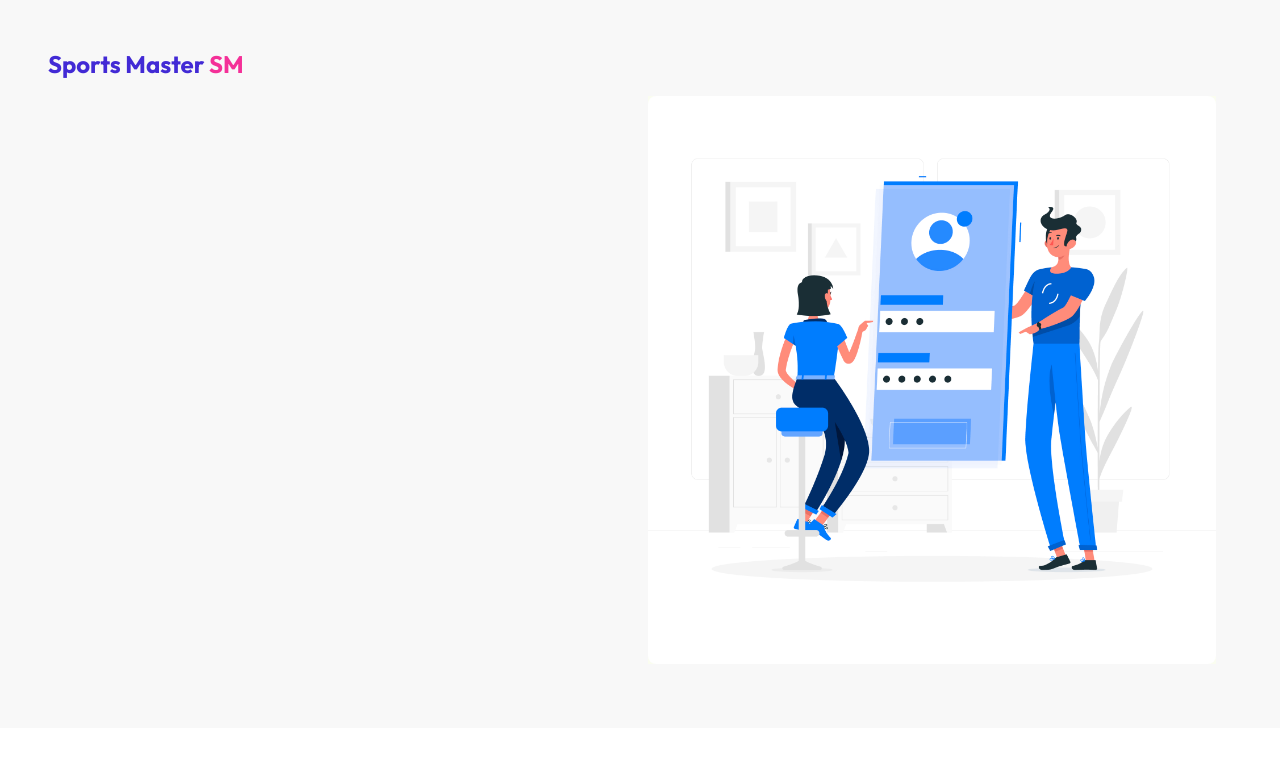
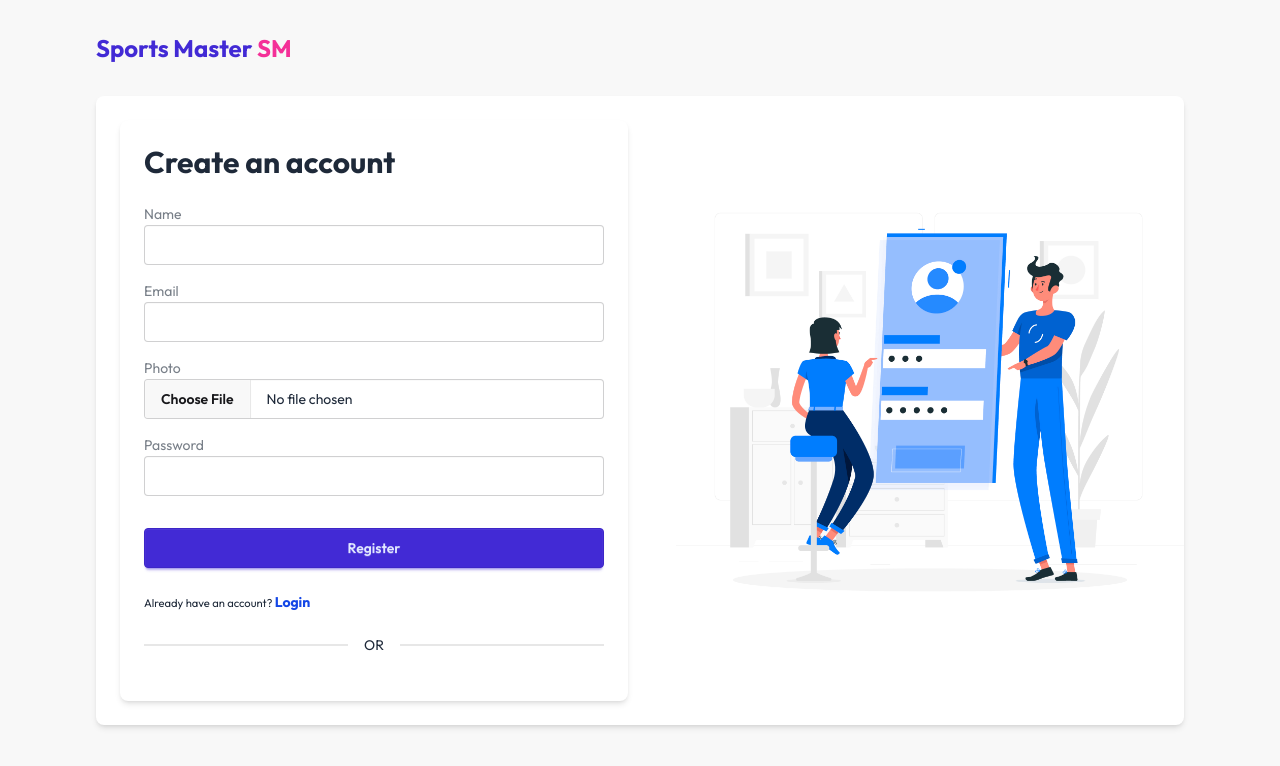
Before and after one commit to Beyond-Sifat/Assignment-12-client, a React (Vite) app: page /register in a window 1280 px wide. Shown: the top 766 px of the page. Built offline with nearby package versions, Linux system fonts and the light colour scheme; no server answers.

Commit message:
register completed

```diff
--- a/package.json
+++ b/package.json
@@ -12,11 +12,13 @@
   "dependencies": {
     "@tailwindcss/vite": "^4.1.11",
     "aos": "^2.3.4",
+    "axios": "^1.10.0",
     "firebase": "^11.10.0",
     "leaflet": "^1.9.4",
     "react": "^19.1.0",
     "react-dom": "^19.1.0",
     "react-hook-form": "^7.60.0",
+    "react-hot-toast": "^2.5.2",
     "react-icons": "^5.5.0",
     "react-leaflet": "^5.0.0",
     "react-router": "^7.6.3",
--- /dev/null
+++ b/src/Context/AuthContext.jsx
@@ -0,0 +1,3 @@
+import { createContext } from "react";
+
+export const AuthContext = createContext();
--- /dev/null
+++ b/src/Context/AuthProvider.jsx
@@ -0,0 +1,53 @@
+import React, { useEffect, useState } from 'react';
+import { AuthContext } from './AuthContext'
+import { createUserWithEmailAndPassword, onAuthStateChanged, signInWithEmailAndPassword, signOut } from 'firebase/auth';
+import { auth } from '../firebase/firebase.init'
+
+const AuthProvider = ({ children }) => {
+    const [user, setUser] = useState(null);
+    const [loading, setLoading] = useState(true);
+
+    const createUser = (email, password) => {
+        setLoading(true)
+        return createUserWithEmailAndPassword(auth, email, password)
+    }
+
+    const loginUser = (email, password) => {
+        setLoading(true)
+        return signInWithEmailAndPassword(auth, email, password)
+    }
+
+     const logOutUser = () => {
+        setLoading(true);
+        return signOut(auth);
+    }
+
+
+
+    useEffect(()=>{
+        const unSubscribe = onAuthStateChanged(auth, (currentUser)=>{
+            setUser(currentUser);
+            setLoading(false);
+        });
+       return () => unSubscribe();
+    },[])
+
+
+
+
+
+    const userInfo = {
+        user,
+        loading,
+        createUser,
+        loginUser,
+        logOutUser
+    }
+    return (
+        <AuthContext value={userInfo}>
+            {children}
+        </AuthContext>
+    );
+};
+
+export default AuthProvider;
--- /dev/null
+++ b/src/Hooks/useAuth.jsx
@@ -0,0 +1,9 @@
+import React, { useContext } from 'react';
+import { AuthContext } from '../Context/AuthContext';
+
+const useAuth = () => {
+    const userInfo = useContext(AuthContext);
+    return userInfo
+};
+
+export default useAuth;
--- a/src/Layouts/AuthLayouts.jsx
+++ b/src/Layouts/AuthLayouts.jsx
@@ -5,17 +5,19 @@ import Logo from '../Components/Logo/Logo';
 
 const AuthLayouts = () => {
     return (
-        <div className="p-12 bg-base-200">
+        <div className="min-h-screen bg-base-200">
+            <div className="max-w-6xl mx-auto p-8">
                 <Logo></Logo>
-            <div className="hero-content flex-col lg:flex-row-reverse">
-                <div className='flex-1 bg-[#FAFDF0]'>
+                <div className="flex flex-col lg:flex-row-reverse items-center gap-6 mt-8 bg-white shadow-md rounded-lg overflow-hidden">
+                    <div className='flex-1'>
                         <img
                             src={Auth}
-                        className="max-w-full rounded-lg"
+                            className="w-full h-full object-cover"
                         />
                     </div>
-                <div className='flex-1'>
+                    <div className='flex-1 p-6'>
                         <Outlet></Outlet>
+                    </div>
                 </div>
             </div>
         </div>
--- a/src/Pages/Authentication/Login.jsx
+++ b/src/Pages/Authentication/Login.jsx
@@ -1,9 +1,55 @@
 import React from 'react';
+import { useForm } from 'react-hook-form';
+import { Toaster } from 'react-hot-toast';
+import { Link } from 'react-router';
+import SocialLogin from './SocialLogin';
 
 const Login = () => {
+
+    const {
+        register,
+        handleSubmit,
+        formState: { errors }
+    } = useForm();
+
+
+    const onSubmit = data => {
+        console.log(data)
+    }
     return (
-        <div>
-            Login
+        <div >
+            <Toaster />
+            <div className="card shadow-md bg-base-100 w-full">
+                <div className="card-body">
+                    <h1 className="text-3xl font-bold">Please Login</h1>
+                    <form onSubmit={handleSubmit(onSubmit)}>
+
+
+                        <div>
+                            <label className="label">Email</label>
+                            <input type="email" {...register('email')} className="input input-bordered w-full" placeholder="Email" />
+                        </div>
+
+
+                        <div>
+                            <label className="label">Password</label>
+                            <input type="password" {...register('password', { required: true, minLength: 6 })} className="input input-bordered w-full" placeholder="Password" />
+                            {
+                                errors.password?.type === 'required' && <p className='text-red-600' role='alert'>Password is required</p>
+                            }
+                            {
+                                errors.password?.type === 'minLength' && <p className='text-red-600' role='alert'>Password must be 6 character or longer</p>
+                            }
+                        </div>
+
+
+                        <button className="btn btn-primary mt-4">Login</button>
+                        <p><small>New in this Site? Register First</small> <Link className='text-blue-700 font-bold' to='/register'>Register</Link></p>
+                    </form>
+                    <div className="divider">OR</div>
+                    <SocialLogin></SocialLogin>
+                </div>
+            </div>
         </div>
     );
 };
--- a/src/Pages/Authentication/Register.jsx
+++ b/src/Pages/Authentication/Register.jsx
@@ -1,9 +1,90 @@
 import React from 'react';
+import SocialLogin from './SocialLogin';
+import toast, { Toaster } from 'react-hot-toast';
+import { Link } from 'react-router';
+import { useForm } from 'react-hook-form';
+import useAuth from '../../Hooks/useAuth';
+// import axios from 'axios';
 
 const Register = () => {
+    const { createUser } = useAuth();
+
+    const {
+        register,
+        handleSubmit,
+        formState: { errors }
+    } = useForm();
+
+    const onSubmit = data => {
+       createUser(data.email, data.password)
+       .then(result =>{
+        console.log(result.user)
+        toast.success("Successfully Register!")
+       })
+       .catch(error=>{
+        console.error(error)
+       })
+    }
+
+
+
+    const handleImgUp = async (e) => {
+        const image = e.target.files[0]
+        console.log(image)
+        // const formData = new FormData()
+        // formData.append('image', image)
+        // const uploadURL = `https://api.imgbb.com/1/upload?key=${import.meta.env.VITE_image_key}`
+        // try {
+        //     const res = await axios.post(uploadURL, formData);
+        //     const imageUrl = res.data?.data?.url; // ✅ Extract just the URL
+        //     setProfilePic(imageUrl); // ✅ Save only the URL string
+        // } catch (err) {
+        //     console.error("Image upload failed", err);
+        // }
+    }
+
     return (
         <div>
+            <Toaster />
+            <div className="card shadow-md bg-base-100 w-full">
+                <div className="card-body">
+                    <h1 className="text-3xl font-bold mb-4">Create an account</h1>
+                    <form onSubmit={handleSubmit(onSubmit)} className="space-y-4">
+                        <div>
+                            <label className="label">Name</label>
+                            <input type="text" {...register('name', { required: true })} className="input input-bordered w-full" />
+                            {errors.name && <p className="text-red-600 text-sm mt-1">Please enter your name</p>}
+                        </div>
 
+                        <div>
+                            <label className="label">Email</label>
+                            <input type="email" {...register('email', { required: true })} className="input input-bordered w-full" />
+                            {errors.email && <p className="text-red-600 text-sm mt-1">Email is required</p>}
+                        </div>
+
+                        <div>
+                            <label className="label">Photo</label>
+                            <input type="file" onChange={handleImgUp} className="file-input file-input-bordered w-full" />
+                        </div>
+
+                        <div>
+                            <label className="label">Password</label>
+                            <input type="password" {...register('password', { required: true, minLength: 6 })} className="input input-bordered w-full" />
+                            {errors.password?.type === 'required' && <p className="text-red-600 text-sm mt-1">Password is required</p>}
+                            {errors.password?.type === 'minLength' && <p className="text-red-600 text-sm mt-1">Password must be 6 characters or longer</p>}
+                        </div>
+
+                        <button className="btn btn-primary w-full mt-4">Register</button>
+                        <p className="mt-2">
+                            <small>Already have an account? </small>
+                            <Link to="/login" className="text-blue-700 font-bold">Login</Link>
+                        </p>
+                    </form>
+
+                    <div className="divider">OR</div>
+                    <SocialLogin />
+                </div>
+            </div>
         </div>
     );
 };
--- /dev/null
+++ b/src/firebase/firebase.init.js
@@ -0,0 +1,19 @@
+// Import the functions you need from the SDKs you need
+import { initializeApp } from "firebase/app";
+import { getAuth } from "firebase/auth";
+// TODO: Add SDKs for Firebase products that you want to use
+// https://firebase.google.com/docs/web/setup#available-libraries
+
+// Your web app's Firebase configuration
+const firebaseConfig = {
+  apiKey: import.meta.env.VITE_apiKey,
+  authDomain: import.meta.env.VITE_authDomain,
+  projectId: import.meta.env.VITE_projectId,
+  storageBucket: import.meta.env.VITE_storageBucket,
+  messagingSenderId: import.meta.env.VITE_messagingSenderId,
+  appId: import.meta.env.VITE_appId,
+};
+
+// Initialize Firebase
+const app = initializeApp(firebaseConfig);
+export const auth = getAuth(app);
--- a/src/main.jsx
+++ b/src/main.jsx
@@ -6,6 +6,7 @@ import { RouterProvider } from 'react-router'
 import { router } from './router/router.jsx'
 import Aos from 'aos'
 import 'aos/dist/aos.css';
+import AuthProvider from './Context/AuthProvider.jsx'
 
 
 
@@ -13,6 +14,8 @@ Aos.init();
 
 createRoot(document.getElementById('root')).render(
   <StrictMode>
-    <RouterProvider router={router}/>
+   <AuthProvider>
+     <RouterProvider router={router}/>
+   </AuthProvider>
   </StrictMode>,
 )
```
Also changed, not shown: 1 other file (tests, documents, lock files or other folders). Lines whose indentation alone changed are shown as unchanged.
